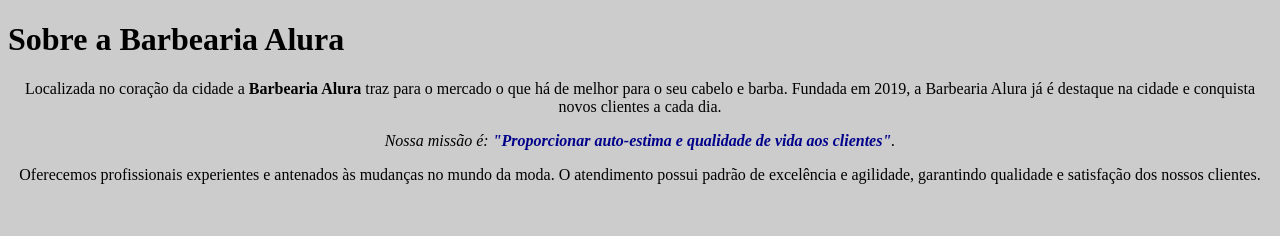
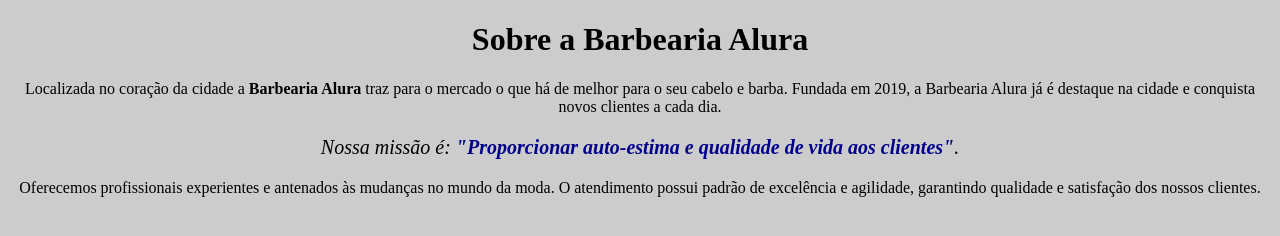
Before and after one commit to brandaoisadora/alura-site, a plain HTML site: page index.html in a window 1280 px wide. Drawn offline with Linux system fonts and the light colour scheme.

Commit message:
Add files via upload

```diff
--- a/style.css
+++ b/style.css
@@ -1,11 +1,18 @@
   body {
-     background: #CCCCCC
+  	background: #CCCCCC;
+  }
+  h1 {
+  	text-align: center
   }
 
   p {
   	text-align: center;
   }
 
+
+#missao {
+	font-size: 20px
+}
   em strong {
   	     color: darkblue;
   }
```
Lines whose indentation alone changed are shown as unchanged.
